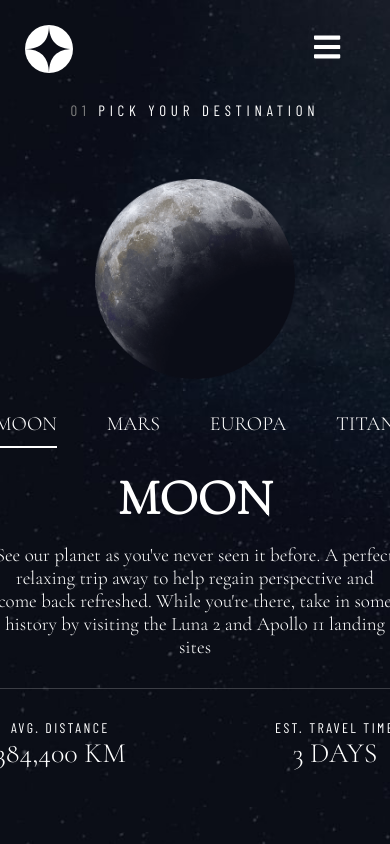
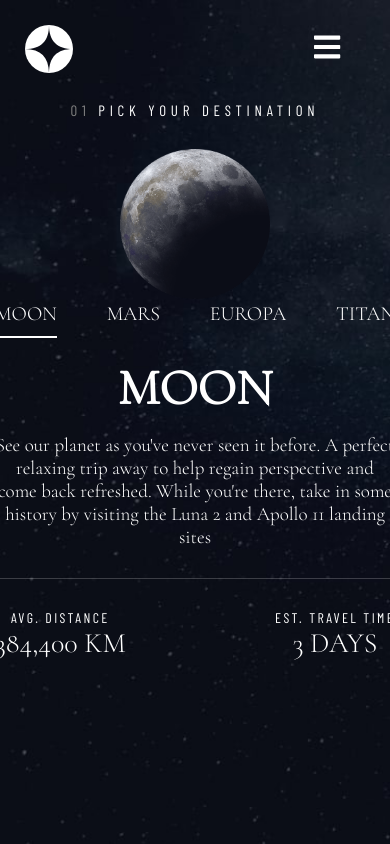
Before and after one commit to PawelPamula1/space-tourism-app, a React (Create React App) app: page /destination in a window 390 px wide. Built offline with nearby package versions, Linux system fonts and the light colour scheme.

Commit message:
destinatio subpage responsive

```diff
--- a/src/pages/Destination/Destination.module.css
+++ b/src/pages/Destination/Destination.module.css
@@ -125,6 +125,11 @@
     .content p {
         width: 40rem;
     }
+
+    .destination img {
+        margin: 0;
+        height: 15rem;
+    }
 }
 
 @media (max-width: 640px) {
```
